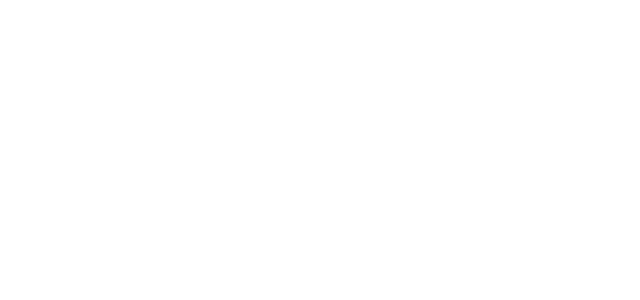
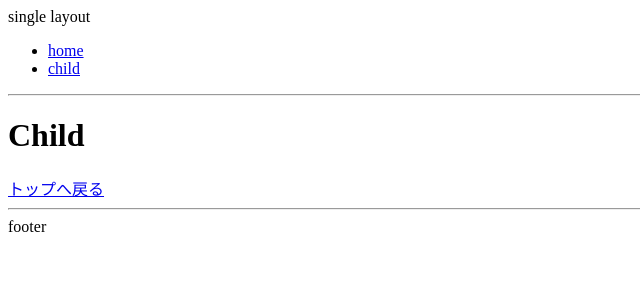
Before and after one commit to east-takumi/nuxt_beginner, a Nuxt app in the folder my-first-nuxt-app/: page /child in a window 1280 px wide. Before the commit this address had no page. Shown: the top 300 px of the page, without its empty margins (0-640 px from the left). Built offline with nearby package versions, Linux system fonts and the light colour scheme.

Commit message:
section-3-19 layoutsディレクトリによるレイアウトの共通化

```diff
--- /dev/null
+++ b/my-first-nuxt-app/components/AppNavigation.vue
@@ -0,0 +1,6 @@
+<template>
+  <ul>
+    <li><nuxt-link to="/">home</nuxt-link></li>
+    <li><nuxt-link to="/child">child</nuxt-link></li>
+  </ul>
+</template>
--- a/my-first-nuxt-app/layouts/default.vue
+++ b/my-first-nuxt-app/layouts/default.vue
@@ -1,11 +1,29 @@
 <template>
   <div>
-    <nuxt/>
+    <!-- <nuxt/> -->
+    <span>default layout</span>
+    <AppNavigation />
+    <hr>
+    <nuxt />
+    <hr>
+    <footer>
+      footer
+    </footer>
   </div>
 </template>
 
+<script>
+import AppNavigation from '~/components/AppNavigation.vue';
+
+export default {
+  components: {
+    AppNavigation
+  }
+}
+</script>
+
 <style>
-html {
+/* html {
   font-family: "Source Sans Pro", -apple-system, BlinkMacSystemFont, "Segoe UI", Roboto, "Helvetica Neue", Arial, sans-serif;
   font-size: 16px;
   word-spacing: 1px;
@@ -48,5 +66,5 @@
 .button--grey:hover {
   color: #fff;
   background-color: #35495e;
-}
+} */
 </style>
--- /dev/null
+++ b/my-first-nuxt-app/layouts/single.vue
@@ -0,0 +1,23 @@
+<template>
+  <div>
+    <span>single layout</span>
+    <AppNavigation />
+    <hr>
+    <nuxt/>
+    <nuxt-link to="/">トップへ戻る</nuxt-link>
+    <hr>
+    <footer>
+      footer
+    </footer>
+  </div>
+</template>
+
+<script>
+import AppNavigation from '~/components/AppNavigation.vue';
+
+export default {
+  components: {
+    AppNavigation
+  }
+}
+</script>
--- /dev/null
+++ b/my-first-nuxt-app/pages/child.vue
@@ -0,0 +1,11 @@
+<template>
+  <div>
+    <h1>Child</h1>
+  </div>
+</template>
+
+<script>
+export default {
+  layout: 'single'
+}
+</script>
--- a/my-first-nuxt-app/pages/index.vue
+++ b/my-first-nuxt-app/pages/index.vue
@@ -1,5 +1,5 @@
 <template>
-  <section class="container">
+  <!-- <section class="container">
     <div>
       <h3>Nuxt.js のタグが付けられた投稿の一覧</h3>
       <ul>
@@ -18,27 +18,30 @@
         </li>
       </ul>
     </div>
-  </section>
+  </section> -->
+  <div>
+    <h1>Index page</h1>
+  </div>
 </template>
 
 <script>
-import { mapGetters } from 'vuex';
+// import { mapGetters } from 'vuex';
 
-export default {
-  async asyncData({ store }) {
-    if (store.getters['items'].length) {
-      return;
-    }
-    await store.dispatch('fetchItems');
-  },
-  computed: {
-    ...mapGetters(['items'])
-  }
-};
+// export default {
+//   async asyncData({ store }) {
+//     if (store.getters['items'].length) {
+//       return;
+//     }
+//     await store.dispatch('fetchItems');
+//   },
+//   computed: {
+//     ...mapGetters(['items'])
+//   }
+// };
 </script>
 
 <style>
-.container {
+/* .container {
   min-height: 100vh;
   padding:16px;
 }
@@ -55,5 +58,5 @@
 
 p {
   margin: 8px 0;
-}
+} */
 </style>
```
Also changed, not shown: my-first-nuxt-app/pages/users/register.vue (line endings or trailing spaces).
